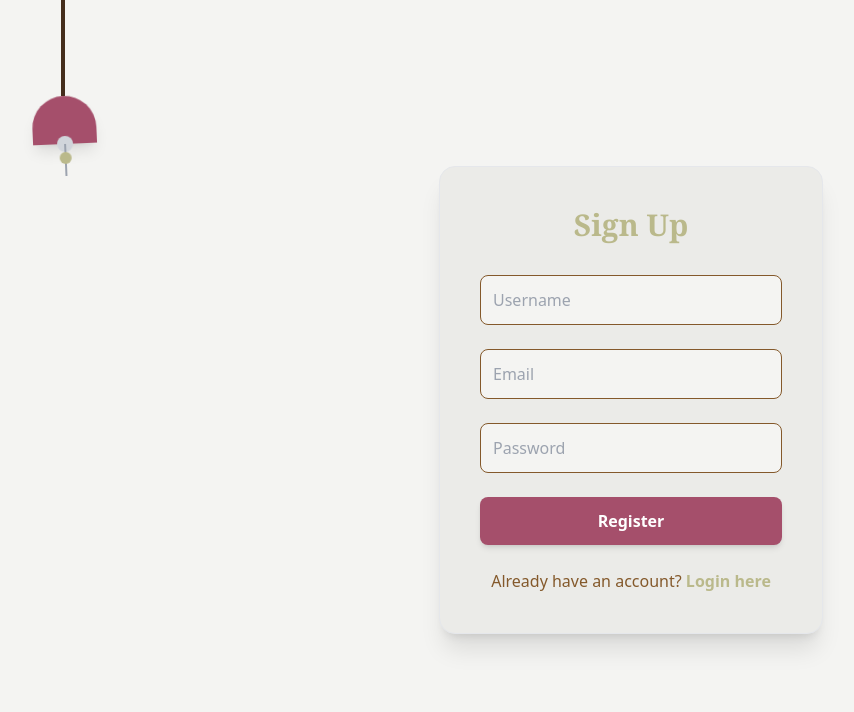
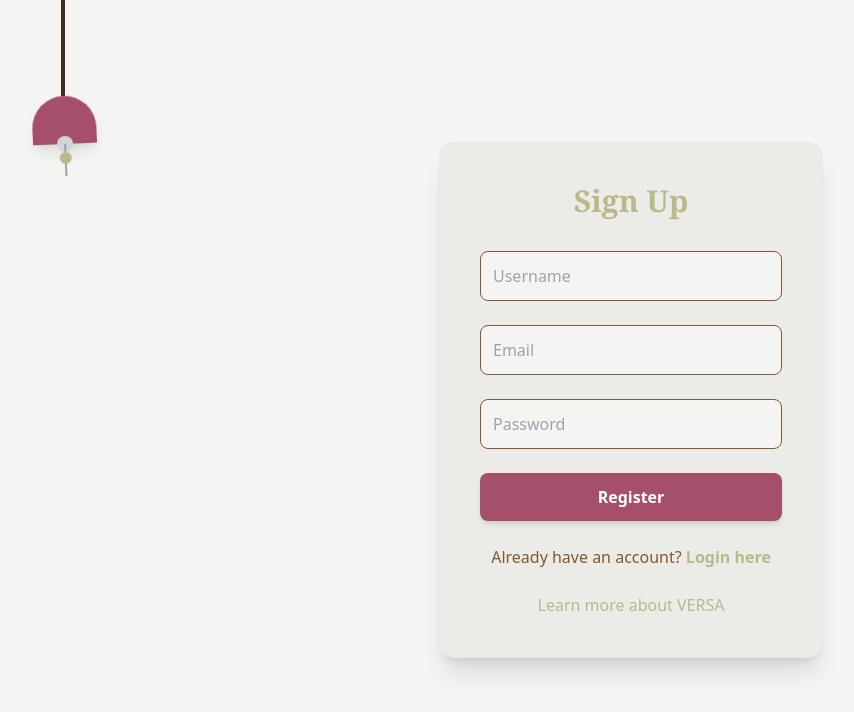
Before and after one commit to sasasaee/VERSA, a React app in the folder frontend/: page /register in a window 1280 px wide. Shown: the top 712 px of the page, without its empty margins (9-863 px from the left). Built offline with nearby package versions, Linux system fonts and the light colour scheme; the HTML template or start-up script is replaced by a standard one.

Commit message:
About Versa page

```diff
--- a/frontend/src/App.jsx
+++ b/frontend/src/App.jsx
@@ -5,6 +5,7 @@ import Register from './pages/Register';
 import ThemeLamp from './components/ThemeLamp';
 import Write from './pages/Write';
 import Profile from './pages/Profile';
+import About from './pages/About'; // ADD THIS
 
 function App() {
   return (
@@ -18,6 +19,7 @@ function App() {
           <Route path="/write" element={<Write />} />
           <Route path="/profile" element={<Profile />} />
           <Route path="/profile/:id" element={<Profile />} />
+          <Route path="/about" element={<About />} /> {/* ADD THIS */}
         </Routes>
       </div>
     </BrowserRouter>
--- a/frontend/src/pages/Login.jsx
+++ b/frontend/src/pages/Login.jsx
@@ -28,10 +28,7 @@ const Login = () => {
       const data = await response.json();
 
       if (response.ok) {
-        // SAVE THE TOKEN
         localStorage.setItem('token', data.token);
-
-        // Optional: Remove alert for a smoother feel, or keep it if you like
         alert('Login Successful!');
         navigate('/');
       } else {
@@ -44,7 +41,6 @@ const Login = () => {
   };
 
   return (
-    // Updated container with theme colors
     <div className="flex items-center justify-center h-screen px-4">
       <div className="bg-skin-card p-10 rounded-2xl shadow-xl w-96 border border-skin-primary/20">
 
@@ -81,14 +77,22 @@ const Login = () => {
           >
             Enter Versa
           </button>
+
           <div className="mt-6 text-center text-skin-muted">
             <p>
-                Don't have an account?{' '}
-                <Link to="/register" className="text-skin-primary font-bold hover:underline">
+              Don't have an account?{' '}
+              <Link to="/register" className="text-skin-primary font-bold hover:underline">
                 Register here
-                </Link>
+              </Link>
             </p>
-        </div>
+          </div>
+
+          {/* ADD THIS SECTION */}
+          <div className="text-center text-skin-muted mt-4">
+            <Link to="/about" className="text-skin-primary font-medium hover:underline">
+              Learn more about VERSA
+            </Link>
+          </div>
         </form>
       </div>
     </div>
--- a/frontend/src/pages/Register.jsx
+++ b/frontend/src/pages/Register.jsx
@@ -30,7 +30,7 @@ const Register = () => {
 
       if (response.ok) {
         alert('Registration Successful! Please Login.');
-        navigate('/login'); // Send user to login page
+        navigate('/login');
       } else {
         alert(data.message || 'Registration Failed');
       }
@@ -76,14 +76,22 @@ const Register = () => {
           >
             Register
           </button>
+
           <div className="mt-6 text-center text-skin-muted">
             <p>
-                Already have an account?{' '}
-                <Link to="/login" className="text-skin-primary font-bold hover:underline">
+              Already have an account?{' '}
+              <Link to="/login" className="text-skin-primary font-bold hover:underline">
                 Login here
-                </Link>
+              </Link>
             </p>
-        </div>
+          </div>
+
+          {/* ADD THIS - About link */}
+          <div className="text-center text-skin-muted mt-4">
+            <Link to="/about" className="text-skin-primary font-medium hover:underline">
+              Learn more about VERSA
+            </Link>
+          </div>
         </form>
       </div>
     </div>
```
